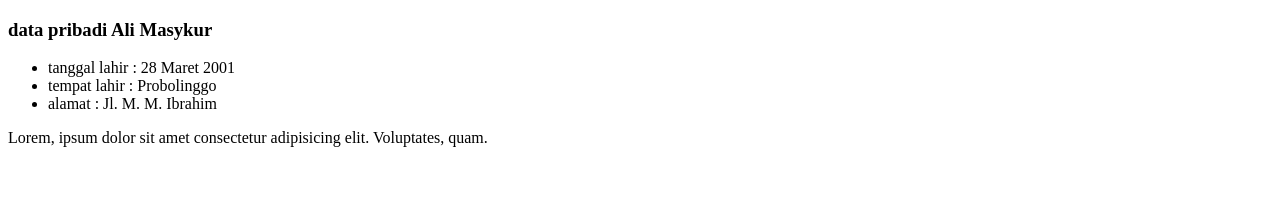
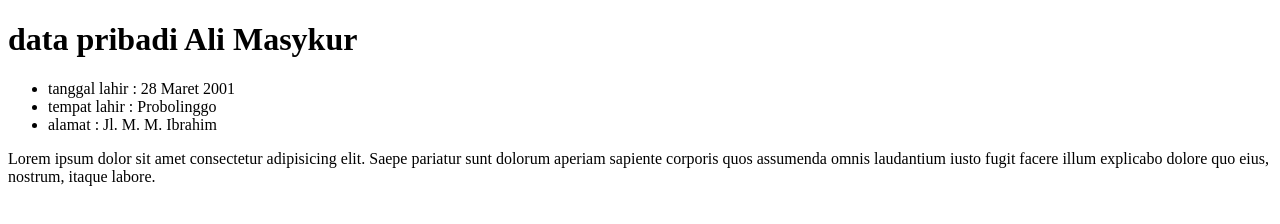
Before and after one commit to AliMasykur10/latihan01git, a plain HTML site: page index.html in a window 1280 px wide. Drawn offline with Linux system fonts and the light colour scheme.

Commit message:
menambahkan data pada branch fitur2

```diff
--- a/index.html
+++ b/index.html
@@ -7,12 +7,12 @@
     <title>latihan git</title>
   </head>
   <body>
-    <h3>data pribadi Ali Masykur</h3>
+    <h1>data pribadi Ali Masykur</h1>
     <ul>
       <li>tanggal lahir : 28 Maret 2001</li>
       <li>tempat lahir : Probolinggo</li>
       <li>alamat : Jl. M. M. Ibrahim</li>
     </ul>
-    <p>Lorem, ipsum dolor sit amet consectetur adipisicing elit. Voluptates, quam.</p>
+    <p>Lorem ipsum dolor sit amet consectetur adipisicing elit. Saepe pariatur sunt dolorum aperiam sapiente corporis quos assumenda omnis laudantium iusto fugit facere illum explicabo dolore quo eius, nostrum, itaque labore.</p>
   </body>
 </html>
```
